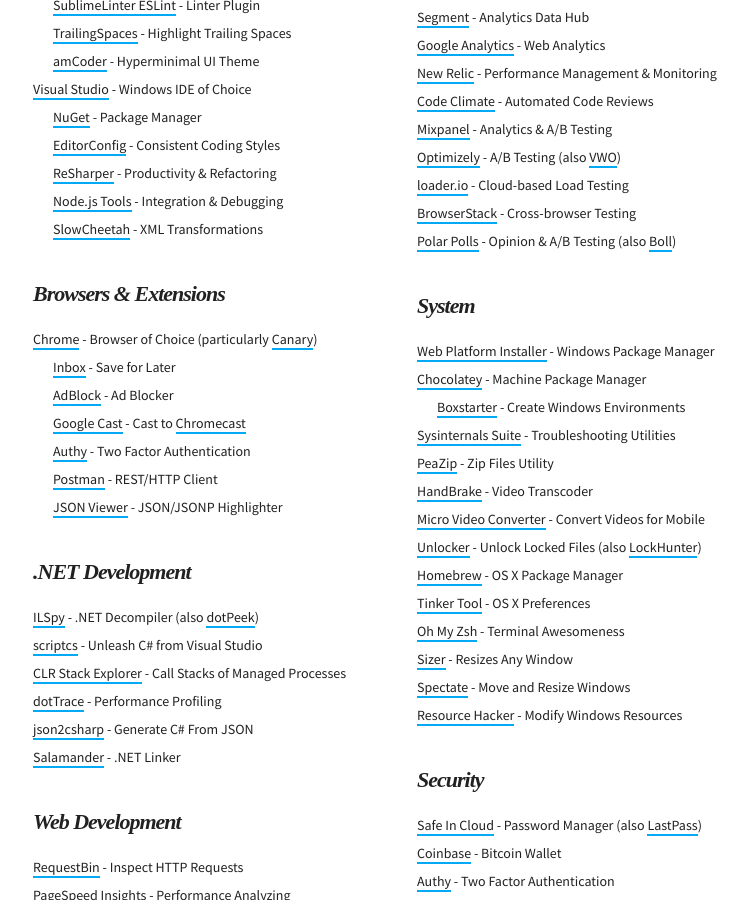
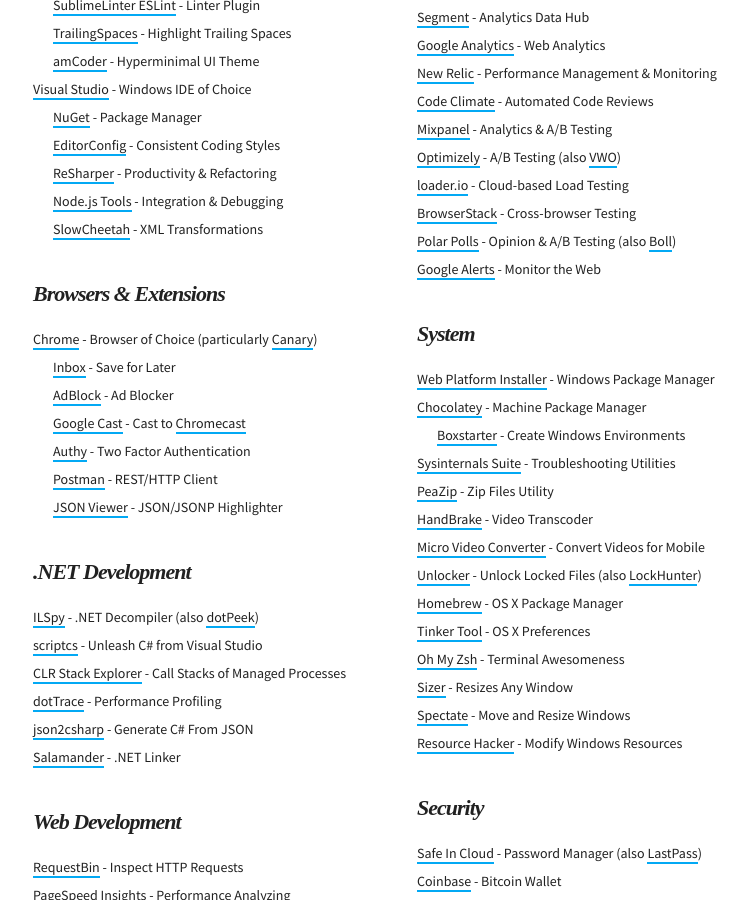
Before and after one commit to martinbuberl/martinbuberl.github.io, a Jekyll site: the page built from resources.md, in a window 1280 px wide and 900 px high, scrolled down 584 px. Shown: the whole window, without its empty margins (232-980 px from the left). Built offline with Jekyll 4.4.1, drawn with Linux system fonts in a browser that asks for light colours; nearby versions of some CDN libraries; some web fonts are replaced.

Commit message:
Added Google Alerts

```diff
--- a/resources.md
+++ b/resources.md
@@ -164,6 +164,7 @@ Here are my bookmarks of software and services, the essentials if you will, for
       <li><a target="_blank" href="https://loader.io/">loader.io</a> - Cloud-based Load Testing</li>
       <li><a target="_blank" href="http://www.browserstack.com/">BrowserStack</a> - Cross-browser Testing</li>
       <li><a target="_blank" href="http://polarb.com/">Polar Polls</a> - Opinion &amp; A/B Testing (also <a target="_blank" href="http://www.boll.co/">Boll</a>)</li>
+      <li><a target="_blank" href="https://www.google.com/alerts">Google Alerts</a> - Monitor the Web</li>
     </ul>
   </div>
   <div class="wrapper">
```
